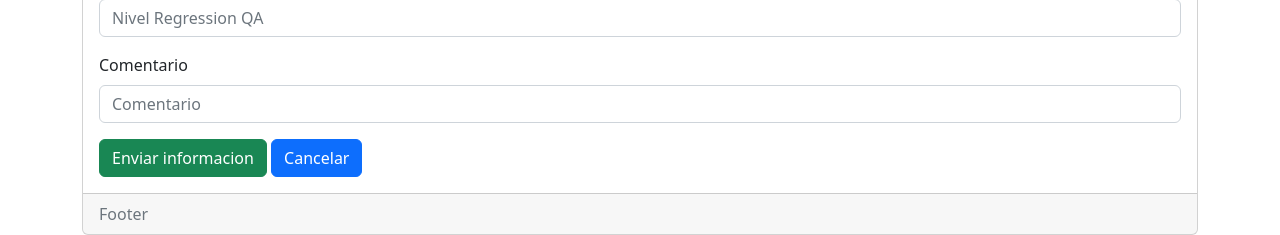
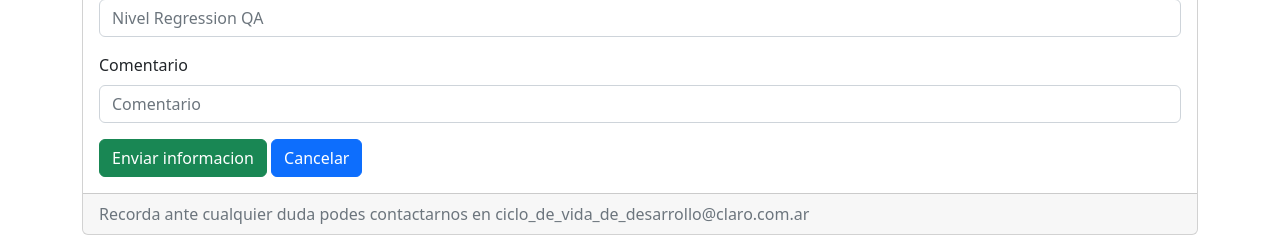
Before and after one commit to Juanmanuel1986/trFinal, a Django app: page /abmequipos/crear in a window 1280 px wide. Shown: the part 810-1045 px from the top of the page. Run offline with Django 4.2, Linux system fonts and the light colour scheme; parts of the project's set-up code (start-up, migrations or seed data) failed here and were passed over; some libraries are stand-ins or nearby versions.

Commit message:
detalles finales

```diff
--- a/sistema/sistema/equipos/templates/abmequipos/crear.html
+++ b/sistema/sistema/equipos/templates/abmequipos/crear.html
@@ -16,7 +16,7 @@
 
     </div>
     <div class="card-footer text-muted">
-        Footer
+        Recorda ante cualquier duda podes contactarnos en ciclo_de_vida_de_desarrollo@claro.com.ar
     </div>
 </div>
 
--- a/sistema/sistema/equipos/templates/abmequipos/editar.html
+++ b/sistema/sistema/equipos/templates/abmequipos/editar.html
@@ -17,7 +17,7 @@
 
     </div>
     <div class="card-footer text-muted">
-        Footer
+        Recorda ante cualquier duda podes contactarnos en ciclo_de_vida_de_desarrollo@claro.com.ar
     </div>
 </div>
 
```
Also changed, not shown: sistema/sistema/db.sqlite3, sistema/sistema/imagenes/claro_com.png (added), sistema/sistema/imagenes/cobranzas.png (added), sistema/sistema/imagenes/projectavatar.png (added).
